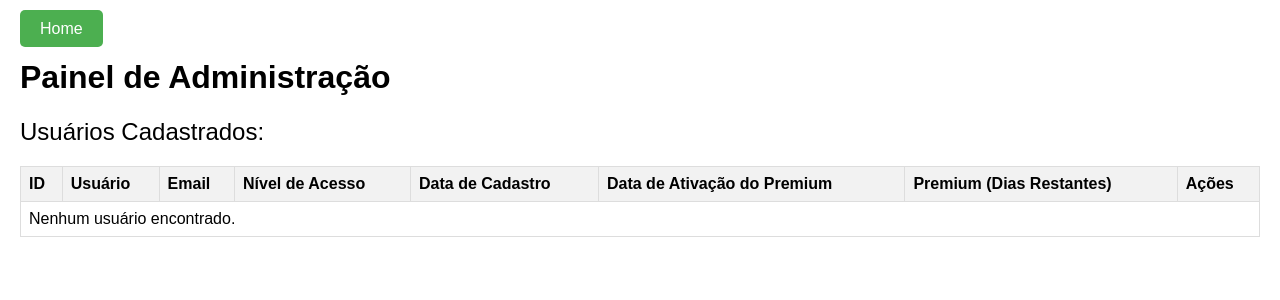
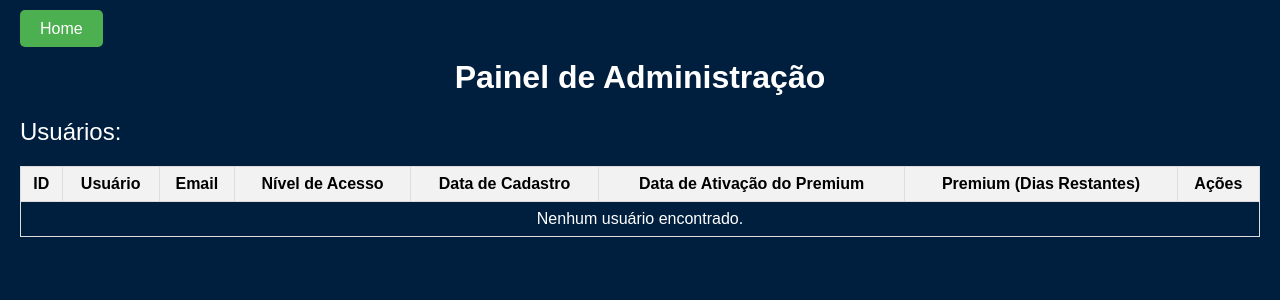
Before and after one commit to nitroxbolter/SitehackBlaze, a PHP site: page /admin.php in a window 1280 px wide. Shown: the top 300 px of the page. Run offline with PHP 8.4, Linux system fonts and the light colour scheme; the visitor is signed in with stand-in values (Sample User, id 1); data that the repository does not hold is empty.

Commit message:
update admin

```diff
--- a/admin.php
+++ b/admin.php
@@ -43,6 +43,8 @@ $result = $conn->query($sql);
         body {
             font-family: Arial, sans-serif;
             margin: 20px;
+            background-color: #001f3f; /* Azul escuro */
+            color: white; /* Texto branco para contraste */
         }
         table {
             width: 100%;
@@ -51,10 +53,11 @@ $result = $conn->query($sql);
         th, td {
             border: 1px solid #ddd;
             padding: 8px;
-            text-align: left;
+            text-align: center; /* Centraliza o texto nas células da tabela */
         }
         th {
             background-color: #f2f2f2;
+            color: black; /* Cor do texto das cabeçalhos */
         }
         .message {
             margin: 20px 0;
@@ -73,6 +76,20 @@ $result = $conn->query($sql);
         .top-bar a:hover {
             background-color: #45a049;
         }
+        h1 {
+            text-align: center; /* Centraliza o texto do título */
+        }
+        button {
+            background-color: red; /* Cor de fundo dos botões "Atualizar" */
+            color: white; /* Cor do texto dos botões */
+            border: none; /* Remove bordas */
+            padding: 10px 15px; /* Adiciona padding */
+            border-radius: 5px; /* Bordas arredondadas */
+            cursor: pointer; /* Muda o cursor para pointer */
+        }
+        button:hover {
+            opacity: 0.8; /* Efeito de hover nos botões */
+        }
     </style>
 </head>
 <body>
@@ -80,7 +97,7 @@ $result = $conn->query($sql);
         <a href="main.php">Home</a>
     </div>
     <h1>Painel de Administração</h1>
-    <div class="message">Usuários Cadastrados:</div>
+    <div class="message">Usuários:</div>
 
     <table>
         <thead>
```
